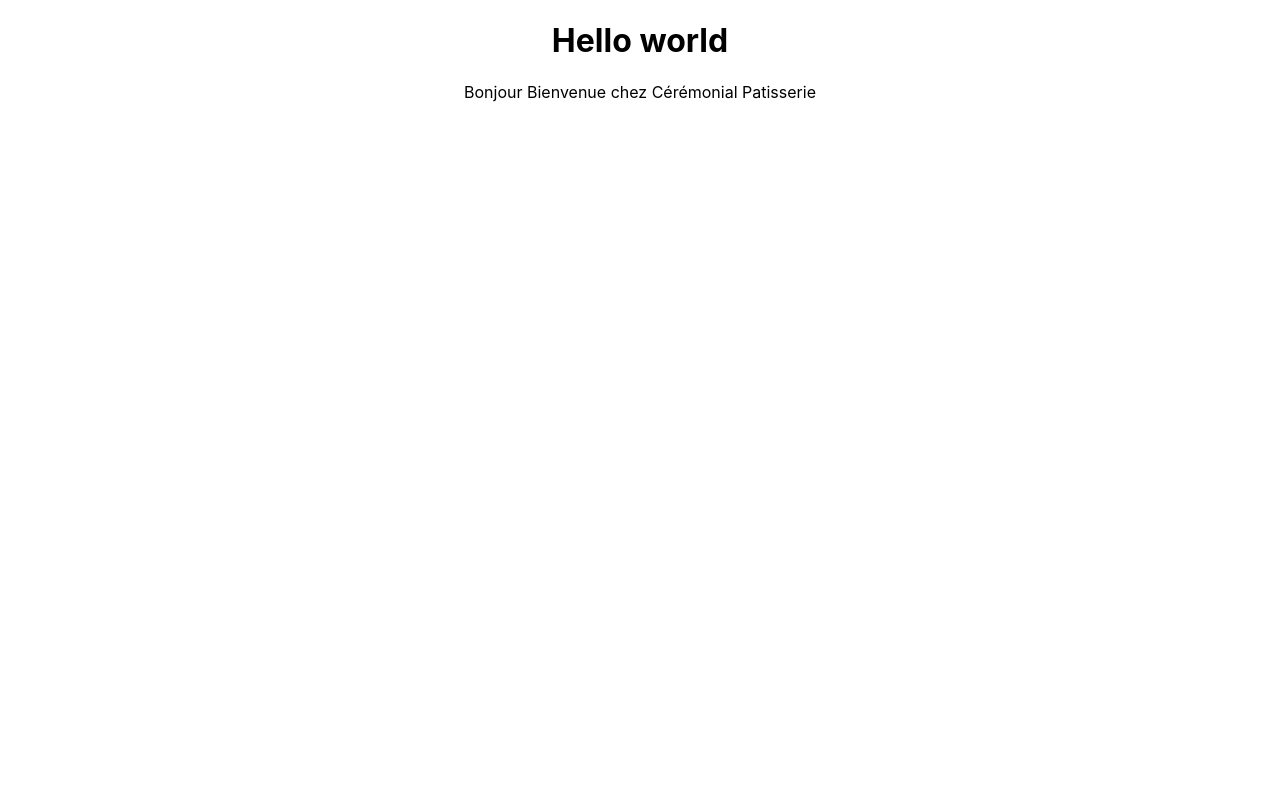
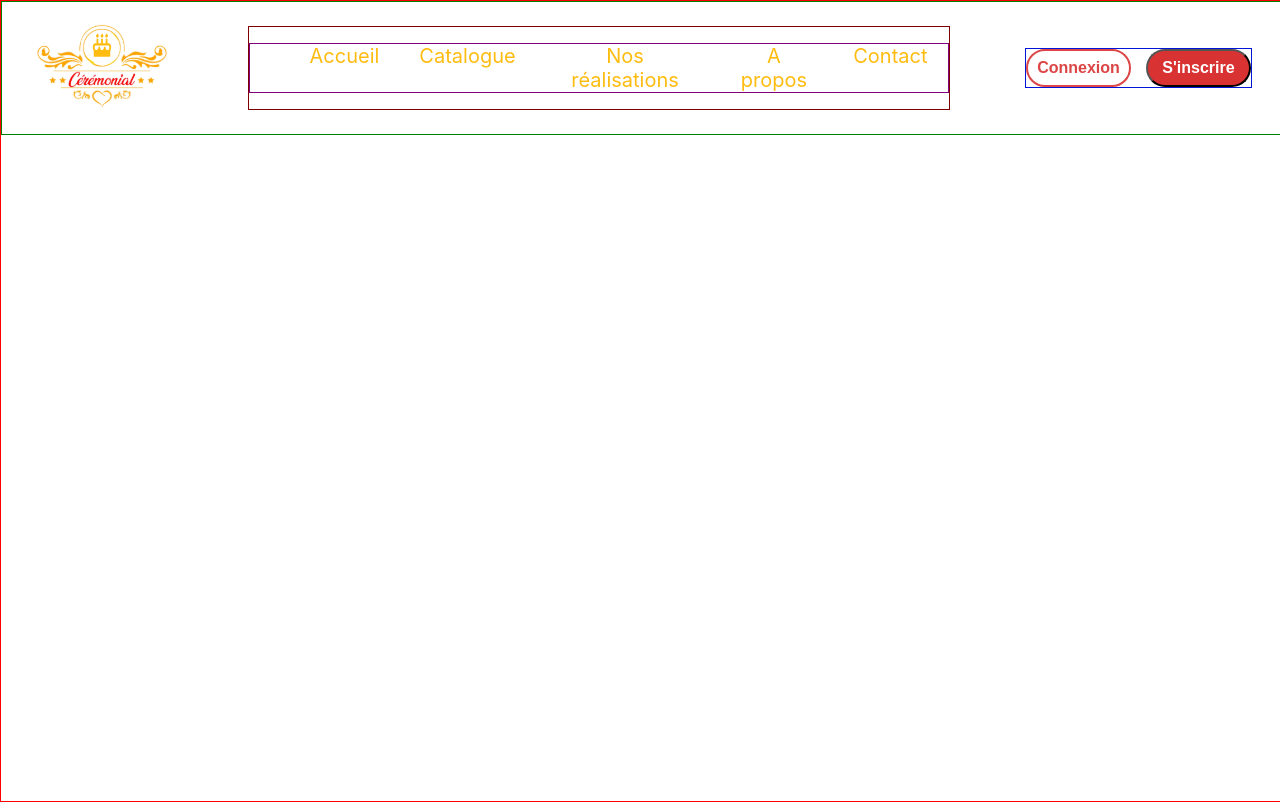
Before and after one commit to berol24/Ceremonial-Patisserie, a React (Create React App) app: page / in a window 1280 px wide. Built offline with nearby package versions, Linux system fonts and the light colour scheme.

Commit message:
ajout du header

```diff
--- a/package.json
+++ b/package.json
@@ -1,5 +1,5 @@
 {
-  "name": "test-app",
+  "name": "ceremonial_patisserie",
   "version": "0.1.0",
   "private": true,
   "dependencies": {
@@ -8,6 +8,7 @@
     "@testing-library/user-event": "^13.5.0",
     "react": "^18.2.0",
     "react-dom": "^18.2.0",
+    "react-router-dom": "^6.23.1",
     "react-scripts": "5.0.1",
     "web-vitals": "^2.1.4"
   },
--- a/src/App.css
+++ b/src/App.css
@@ -1,38 +1,7 @@
 .App {
   text-align: center;
+  width: 100%;
+  height: 100vh;
+  border: 1px solid red;
+  margin: 0;
 }
-
-.App-logo {
-  height: 40vmin;
-  pointer-events: none;
-}
-
-@media (prefers-reduced-motion: no-preference) {
-  .App-logo {
-    animation: App-logo-spin infinite 20s linear;
-  }
-}
-
-.App-header {
-  background-color: #282c34;
-  min-height: 100vh;
-  display: flex;
-  flex-direction: column;
-  align-items: center;
-  justify-content: center;
-  font-size: calc(10px + 2vmin);
-  color: white;
-}
-
-.App-link {
-  color: #61dafb;
-}
-
-@keyframes App-logo-spin {
-  from {
-    transform: rotate(0deg);
-  }
-  to {
-    transform: rotate(360deg);
-  }
-}
--- a/src/App.js
+++ b/src/App.js
@@ -1,12 +1,11 @@
+import "./App.css";
+import Routes from "./routes/MyRoutes";
 
-import './App.css';
 
 function App() {
   return (
     <div className="App">
-      <h1>Hello world</h1>
-      <p>Bonjour Bienvenue chez Cérémonial Patisserie
-         </p>
+      <Routes/>
     </div>
   );
 }
--- /dev/null
+++ b/src/components/Header/Authentification.js
@@ -0,0 +1,20 @@
+import React from "react";
+import "../../styles/Authentification.css"
+function Authentification() {
+  return (
+    <div className="authentification">
+      <div className="login">
+        <a href="#">
+          <button>Connexion</button>
+        </a>
+      </div>
+      <div className="register">
+        <a href="#">
+          <button>S'inscrire</button>
+        </a>
+      </div>
+    </div>
+  );
+}
+
+export default Authentification;
--- /dev/null
+++ b/src/components/Header/Header.js
@@ -0,0 +1,23 @@
+import React from "react";
+import "../../styles/Header.css";
+import logo_ceremonial from "../../assets/images/logo_ceremonial.svg";
+import Navlinks from "./Navlinks";
+import Authentification from "./Authentification";
+
+function Header() {
+  return (
+    <div className="header">
+      <div className="logo">
+        <img src={logo_ceremonial} alt="logo_ceremonial" />
+      </div>
+      <div className="nav-links">
+        <Navlinks/>
+      </div>
+      <div className="login_register">
+        <Authentification />
+      </div>
+    </div>
+  );
+}
+
+export default Header;
--- /dev/null
+++ b/src/components/Header/Navlinks.js
@@ -0,0 +1,18 @@
+import React from 'react'
+import "../../styles/Navlinks.css"
+
+function Navlinks() {
+  return (
+    <div className='navlinks'>
+     <ul className='nav-items'>
+      <li className='nav-item'>Accueil</li>
+      <li className='nav-item'>Catalogue</li>
+      <li className='nav-item'>Nos réalisations</li>
+      <li className='nav-item'>A propos</li>
+      <li className='nav-item'>Contact</li>
+     </ul>
+    </div>
+  )
+}
+
+export default Navlinks
--- /dev/null
+++ b/src/pages/Home.js
@@ -0,0 +1,12 @@
+import React from 'react'
+import Header from '../components/Header/Header'
+
+function Home() {
+  return (
+    <div>
+       <Header/>
+    </div>
+  )
+}
+
+export default Home
--- /dev/null
+++ b/src/routes/MyRoutes.js
@@ -0,0 +1,15 @@
+// src/routes/Routes.js
+import React from 'react';
+import { BrowserRouter as Router, Route, Routes } from 'react-router-dom';
+
+import Home from '../pages/Home';
+
+const MyRoutes = () => (
+  <Router>
+    <Routes>
+      <Route exact path="/" element={<Home/>} />
+    </Routes>
+  </Router>
+);
+
+export default MyRoutes;
--- /dev/null
+++ b/src/styles/Authentification.css
@@ -0,0 +1,105 @@
+/* .authentification{
+    border: 1px solid rgb(2, 20, 215);
+    display: flex;
+}
+.authentification .login{
+    margin-right: 15px;
+}
+.authentification .login button{
+    width: 105px;
+    height: 38px;
+    border: 2px solid #D93232 ;
+    border-radius: 20px;
+    color:#D93232  ;
+   background-color: white;
+   font-weight: bold;
+   font-size: 16px;
+   cursor: pointer;
+   opacity: 0.9;
+}
+
+.authentification .login button:hover{
+    opacity: 1;
+
+}
+
+
+.authentification .register button {
+    width: 105px;
+    height: 38px;
+    background-color: #D93232 ;
+    border-radius: 20px;
+    color: white;
+    font-weight: bold;
+    font-size: 16px;
+    cursor: pointer;
+}
+
+.authentification .register button:hover {
+    color: #D93232 ;
+    background-color:white ;
+    border: 2px solid #D93232 ;
+} */
+
+
+.authentification{
+    border: 1px solid rgb(2, 20, 215);
+    display: flex;
+}
+
+.authentification .login{
+    margin-right: 15px;
+}
+
+.authentification .login button{
+    width: 105px;
+    height: 38px;
+    border: 2px solid #D93232 ;
+    border-radius: 20px;
+    color:#D93232  ;
+    background-color: white;
+    font-weight: bold;
+    font-size: 16px;
+    cursor: pointer;
+    opacity: 0.9;
+}
+
+.authentification .login button:hover{
+    opacity: 1;
+}
+
+.authentification .register button {
+    width: 105px;
+    height: 38px;
+    background-color: #D93232 ;
+    border-radius: 20px;
+    color: white;
+    font-weight: bold;
+    font-size: 16px;
+    cursor: pointer;
+}
+
+.authentification .register button:hover {
+    color: #D93232 ;
+    background-color:white ;
+    border: 2px solid #D93232 ;
+}
+
+
+@media only screen and (max-width: 768px) {
+
+    .authentification {
+        flex-direction: column;
+    }
+
+    .authentification .login, .authentification .register {
+        margin: 10px 0;
+    }
+
+    .authentification .login button, .authentification .register button {
+        width: 100%;
+        margin: 5px 0;
+    }
+
+
+}
--- /dev/null
+++ b/src/styles/Header.css
@@ -0,0 +1,48 @@
+/* .header {
+    width: 100%;
+    height: 132px;
+    border: 1px solid green;
+    display: flex;
+    align-items: center;
+    justify-content: space-between;
+}
+
+.header .logo{
+    margin-left: 30px;
+}
+
+.header .login_register{
+    margin-right: 30px;
+} */
+
+
+.header {
+    width: 100%;
+    height: 132px;
+    border: 1px solid green;
+    display: flex;
+    align-items: center;
+    justify-content: space-between;
+}
+
+.header .logo{
+    margin-left: 30px;
+}
+
+.header .login_register{
+    margin-right: 30px;
+}
+
+
+
+@media only screen and (max-width: 768px) {
+    .header {
+        flex-direction: column;
+        height: auto;
+        align-items: stretch;
+    }
+
+    .header .logo, .header .login_register {
+        margin: 15px 0;
+    }
+}
--- /dev/null
+++ b/src/styles/Navlinks.css
@@ -0,0 +1,54 @@
+/* .navlinks{
+    border: 1px solid rgb(128, 0, 0);
+    width: 700px;
+}
+
+.navlinks .nav-items{
+    border: 1px solid purple;
+    display: flex;
+    max-width: 100%;
+}
+
+.navlinks .nav-items .nav-item{
+    list-style: none;
+    color: #FFBC10;
+    font-size: 20px;
+    margin: 0 20px;
+
+} */
+
+
+.navlinks{
+    border: 1px solid rgb(128, 0, 0);
+    width: 700px;
+}
+
+.navlinks .nav-items{
+    border: 1px solid purple;
+    display: flex;
+    max-width: 100%;
+}
+
+.navlinks .nav-items .nav-item{
+    list-style: none;
+    color: #FFBC10;
+    font-size: 20px;
+    margin: 0 20px;
+}
+
+
+
+@media only screen and (max-width: 768px) {
+
+    .navlinks {
+        width: 100%;
+    }
+
+    .navlinks .nav-items {
+        flex-wrap: wrap;
+    }
+
+    .navlinks .nav-items .nav-item {
+        margin: 10px 0;
+    }
+}
```
Also changed, not shown: src/assets/images/logo_ceremonial.svg (added), 1 other file (tests, documents, lock files or other folders).
